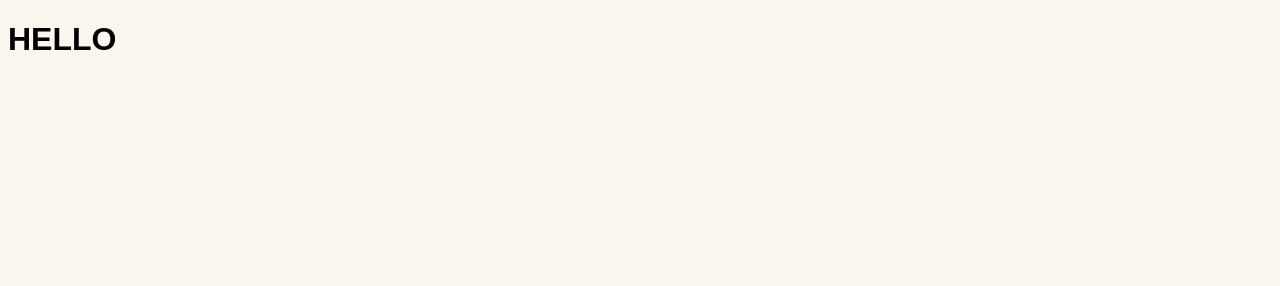
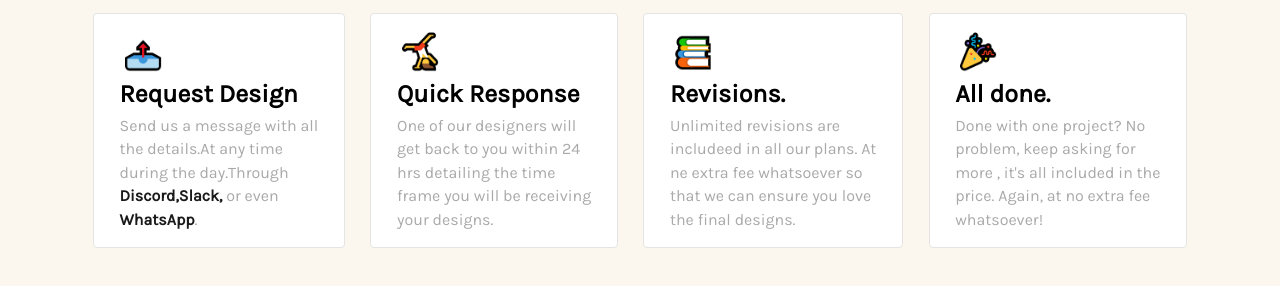
Before and after one commit to abdelghafour77/contact-and-landing-page, a plain HTML site: page index.html in a window 1280 px wide. Drawn offline with Linux system fonts and the light colour scheme.

Commit message:
ajouter ma tache

```diff
--- a/index.html
+++ b/index.html
@@ -6,6 +6,12 @@
     <meta name="viewport" content="width=device-width, initial-scale=1.0" />
     <link rel="stylesheet" href="style.css" />
     <title>Contact and landing page</title>
+    <link rel="preconnect" href="https://fonts.googleapis.com" />
+    <link rel="preconnect" href="https://fonts.gstatic.com" crossorigin />
+    <link
+      href="https://fonts.googleapis.com/css2?family=Karla&display=swap"
+      rel="stylesheet"
+    />
   </head>
   <body>
     <!-- amina -->
@@ -15,7 +21,51 @@
 
     <!-- abdelghafour  -->
     <!-- mohamed -->
-    <h1>HELLO</h1>
+    <div class="fiches">
+      <div class="fiche">
+        <img src="\📤.png" alt="not found" />
+        <h1>Request Design</h1>
+        <p>
+          Send us a message with all <br />
+          the details.At any time<br />
+          during the day.Through<br /><b>Discord,Slack,</b> or even<br /><b
+            >WhatsApp</b
+          >.
+        </p>
+      </div>
+      <div class="fiche">
+        <img src="🤸.png" alt="not found" />
+        <h1>Quick Response</h1>
+        <p>
+          One of our designers will<br />
+          get back to you within 24 <br />
+          hrs detailing the time<br />frame you will be receiving <br />
+          your designs.
+        </p>
+      </div>
+      <div class="fiche">
+        <img src="📚.png" alt="not found" />
+        <h1>Revisions.</h1>
+        <p>
+          Unlimited revisions are<br />
+          includeed in all our plans. At <br />
+          ne extra fee whatsoever so<br />
+          that we can ensure you love<br />
+          the final designs.
+        </p>
+      </div>
+      <div class="fiche">
+        <img src="🎉.png" alt="not found" />
+        <h1>All done.</h1>
+        <p>
+          Done with one project? No <br />
+          problem, keep asking for<br />
+          more , it's all included in the<br />
+          price. Again, at no extra fee <br />
+          whatsoever!
+        </p>
+      </div>
+    </div>
     <!-- mohamed -->
     <!-- youssef -->
 
--- a/style.css
+++ b/style.css
@@ -26,12 +26,48 @@ body {
 /* ------Abdelghafour------ */
 
 /* ------mohamed------ */
+body{
+    margin: 0;
+    padding: 0;
+    background-color:#FBF7EE;
+    font-family: 'Karla', sans-serif;
+ }
+ .fiche {
+    min-width: 10.5%;
+    padding: 0% 2%;
+    padding-top: 1%;
+    border: 1px solid rgb(228, 228, 228);
+    border-radius: 4px;
+    margin: 1%;
+    background-color: #FFFFFF;
 
-
-
-
-
-
+}
+.fiche:hover{
+    transform: scale(1.2);
+    box-shadow: 0px 7px 19px 1px #767676;
+    background-color: rgb(217, 246, 254);
+}
+ .fiche img{
+        width: 45px;
+        height: 45px;
+        padding-left: 1px;
+}
+ .fiches {
+    display: flex;
+    justify-content: center;
+}
+.fiche p{
+    line-height: 147%;
+    opacity: 0.92;
+     color: #A2A2A2;
+}
+.fiche p b{
+    color: #070707;
+}
+.fiche h1{
+    font-size: 25px;
+    line-height: 18%;
+}
 
 /* ------mohamed------ */
 
```
Also changed, not shown: 🎉.png (added), 📚.png (added), 📤.png (added), 🤸.png (added).
